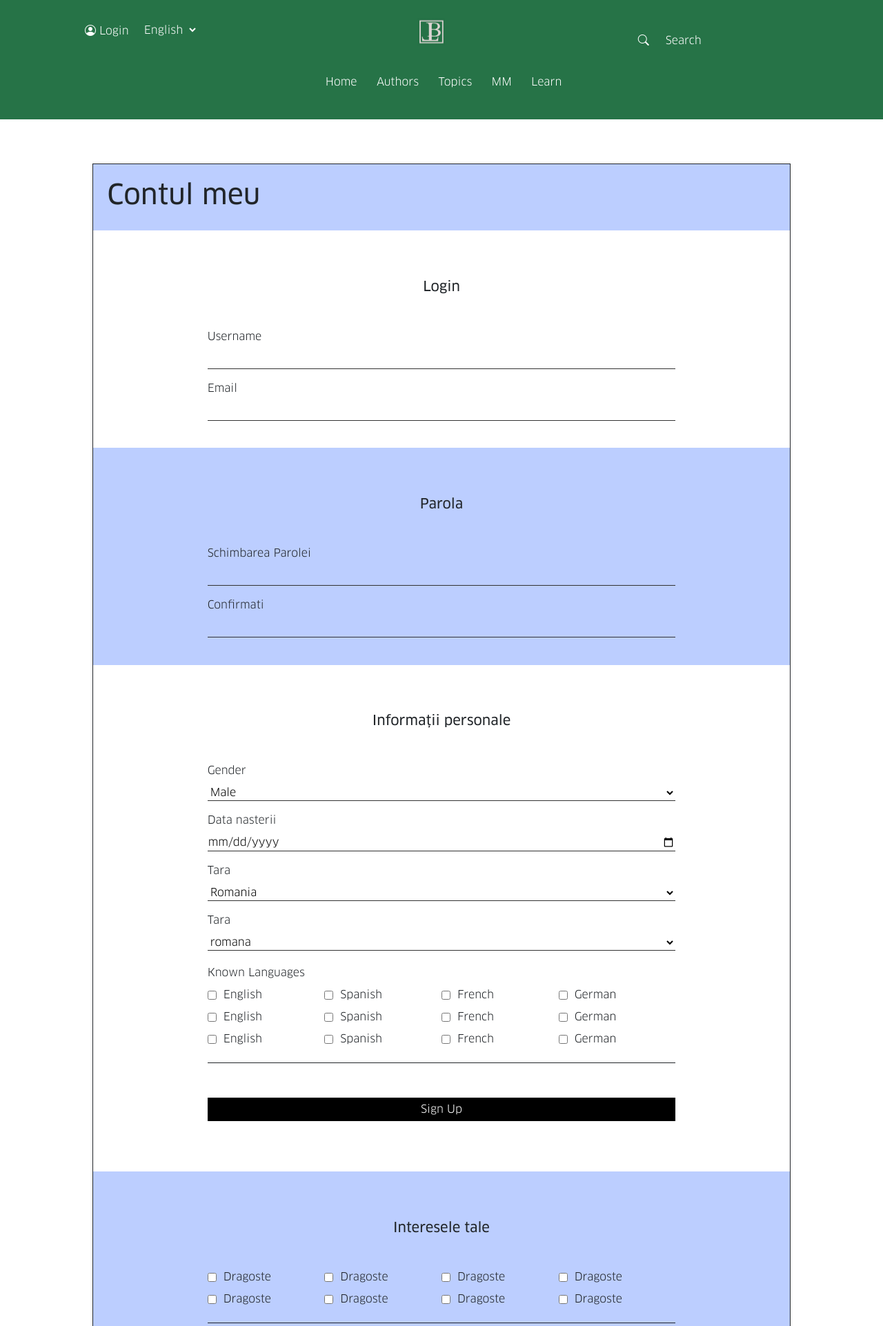
After one commit to mihnea112/banaterra, a PHP site: page /account.html in a window 1280 px wide. The commit adds this page. Shown: the top 1922 px of the page at 69% size. Run offline with PHP 8.4, Linux system fonts and the light colour scheme.

Commit message:
Accont added. In desperate need of backend

```diff
--- /dev/null
+++ b/account.html
@@ -0,0 +1,354 @@
+<!DOCTYPE html>
+<html lang="en">
+	<head>
+		<meta charset="UTF-8" />
+		<meta name="viewport" content="width=device-width, initial-scale=1.0" />
+		<title>Banaterra</title>
+		<link rel="stylesheet" href="https://cdnjs.cloudflare.com/ajax/libs/font-awesome/4.7.0/css/font-awesome.min.css" />
+		<link rel="stylesheet" href="https://cdn.jsdelivr.net/npm/bootstrap-icons@1.10.5/font/bootstrap-icons.css" />
+		<link
+			href="https://cdn.jsdelivr.net/npm/bootstrap@5.3.0/dist/css/bootstrap.min.css"
+			rel="stylesheet"
+			integrity="sha384-9ndCyUaIbzAi2FUVXJi0CjmCapSmO7SnpJef0486qhLnuZ2cdeRhO02iuK6FUUVM"
+			crossorigin="anonymous" />
+		<link
+			rel="stylesheet"
+			type="text/css"
+			href="https://stackpath.bootstrapcdn.com/bootstrap/4.1.0/css/bootstrap.min.css" />
+		<link
+			rel="stylesheet"
+			type="text/css"
+			href="https://stackpath.bootstrapcdn.com/font-awesome/4.7.0/css/font-awesome.min.css" />
+		<link rel="stylesheet" href="css/style.css" />
+		<script
+			defer
+			src="https://cdn.jsdelivr.net/npm/bootstrap@5.3.0/dist/js/bootstrap.bundle.min.js"
+			integrity="sha384-geWF76RCwLtnZ8qwWowPQNguL3RmwHVBC9FhGdlKrxdiJJigb/j/68SIy3Te4Bkz"
+			crossorigin="anonymous"></script>
+	</head>
+	<body>
+		<section class="nav">
+			<div class="row navrow">
+				<div class="col-md-4 col-sm-4 col-4">
+					<button class="btn no-out-focus white-txt"><i class="bi bi-person-circle"></i> Login</button>
+					<select class="no-bg no-out-focus white-txt" data-width="fit">
+						<option data-content="English">English</option>
+						<option data-content="Español">Español</option>
+					</select>
+				</div>
+				<div class="col-md-4 col-sm-4 col-4">
+					<img class="logo-sm" src="images/logo.jpg" />
+				</div>
+				<div class="col-md-4 col-4 d-none d-md-block">
+					<form class="d-flex" role="search">
+						<button class="btn no-bg no-out-focus white-txt" type="submit"><i class="bi bi-search"></i></button>
+						<input
+							class="form-control me-2 no-out-focus no-bg white-txt"
+							type="search"
+							placeholder="Search"
+							aria-label="Search" />
+					</form>
+				</div>
+				<div class="col-md-4 col-4 col-sm-4 mx-auto">
+					<nav class="navbar navbar-expand-lg bg-* justify-content-center">
+						<div class="container-fluid">
+							<button
+								class="navbar-toggler ms-auto"
+								type="button"
+								data-bs-toggle="collapse"
+								data-bs-target="#navbarSupportedContent"
+								aria-controls="navbarSupportedContent"
+								aria-expanded="false"
+								aria-label="Toggle navigation">
+								<span class="navbar-toggler-icon"><i class="bi bi-list white-txt"></i></span>
+							</button>
+							<div class="collapse navbar-collapse" id="navbarSupportedContent">
+								<ul class="navbar-nav">
+									<li class="nav-item">
+										<a class="nav-link white-txt" href="/">Home</a>
+									</li>
+									<li class="nav-item">
+										<a class="nav-link white-txt" href="authors.html">Authors</a>
+									</li>
+									<li class="nav-item">
+										<a class="nav-link white-txt" href="topics.html">Topics</a>
+									</li>
+									<li class="nav-item">
+										<a class="nav-link white-txt" href="mm.html">MM</a>
+									</li>
+									<li class="nav-item">
+										<a class="nav-link white-txt" href="learn.html">Learn</a>
+									</li>
+								</ul>
+							</div>
+						</div>
+					</nav>
+				</div>
+			</div>
+		</section>
+
+		<!-- NAVBAR END -->
+
+		<!-- start MAIN PAGE CONTENT -->
+
+		<section class="cont">
+			<div class="container cont-5-padding">
+				<div class="cell">
+					<section class="highlighted cont-2-padding">
+						<h1 class="page-heading">Contul meu</h1>
+					</section>
+					<section class="cont-2-padding text-center">
+						<h5 class="font-news top-5-margin btm-5-margin">Login</h5>
+						<form action="your_server_endpoint_here" method="post">
+							<div class="form-group">
+								<label for="username" class="form-label">Username</label>
+								<input type="text" id="username" name="username" class="form-input" required />
+							</div>
+							<div class="form-group">
+								<label for="email" class="form-label">Email</label>
+								<input type="email" id="email" name="email" class="form-input" required />
+							</div>
+							<!-- <div class="form-group">
+								<label for="password" class="form-label">Password</label>
+								<input type="password" id="password" name="password" class="form-input" required />
+							</div> -->
+							<!-- <button type="submit" class="btn-submit">Sign Up</button> -->
+						</form>
+					</section>
+					<section class="cont-2-padding text-center highlighted">
+						<h5 class="font-news top-5-margin btm-5-margin">Parola</h5>
+						<form action="your_server_endpoint_here" method="post">
+							<div class="form-group">
+								<label for="password-change" class="form-label">Schimbarea Parolei</label>
+								<input type="password" id="password-change" name="password-change" class="form-input" required />
+							</div>
+							<div class="form-group">
+								<label for="password-conf" class="form-label">Confirmati</label>
+								<input type="password" id="password-conf" name="password-conf" class="form-input" required />
+							</div>
+							<!-- <div class="form-group">
+								<label for="password" class="form-label">Password</label>
+								<input type="password" id="password" name="password" class="form-input" required />
+							</div> -->
+							<!-- <button type="submit" class="btn-submit">Sign Up</button> -->
+						</form>
+					</section>
+					<section class="cont-2-padding text-center">
+						<h5 class="font-news top-5-margin btm-5-margin">Informații personale</h5>
+						<form action="your_server_endpoint_here" method="post">
+							<div class="form-group">
+								<label for="gender" class="form-label">Gender</label>
+								<select id="gender" name="gender" class="select-input">
+									<option value="male">Male</option>
+									<option value="female">Female</option>
+									<option value="other">Other</option>
+								</select>
+							</div>
+							<div class="form-group">
+								<label for="date" class="form-label">Data nasterii</label>
+								<input type="date" id="date" name="date" class="form-input" required />
+							</div>
+							<div class="form-group">
+								<label for="country" class="form-label">Tara</label>
+								<select id="country" name="county" class="select-input form-input">
+									<option value="ro">Romania</option>
+									<option value="de">Germania</option>
+									<option value="ja">Japonia</option>
+								</select>
+							</div>
+							<div class="form-group">
+								<label for="lang" class="form-label">Tara</label>
+								<select id="lang" name="lang" class="select-input form-input">
+									<option value="ro">romana</option>
+									<option value="de">germana</option>
+									<option value="ja">japoneza</option>
+								</select>
+							</div>
+
+							<div class="form-group bborder">
+								<label for="languages" class="form-label">Known Languages</label>
+								<div class="checkbox-group">
+									<label class="checkbox-label">
+										<input type="checkbox" name="languages[]" value="english" class="checkbox-input" /> English
+									</label>
+									<label class="checkbox-label">
+										<input type="checkbox" name="languages[]" value="spanish" class="checkbox-input" /> Spanish
+									</label>
+									<label class="checkbox-label">
+										<input type="checkbox" name="languages[]" value="french" class="checkbox-input" /> French
+									</label>
+									<label class="checkbox-label">
+										<input type="checkbox" name="languages[]" value="german" class="checkbox-input" /> German
+									</label>
+									<label class="checkbox-label">
+										<input type="checkbox" name="languages[]" value="english" class="checkbox-input" /> English
+									</label>
+									<label class="checkbox-label">
+										<input type="checkbox" name="languages[]" value="spanish" class="checkbox-input" /> Spanish
+									</label>
+									<label class="checkbox-label">
+										<input type="checkbox" name="languages[]" value="french" class="checkbox-input" /> French
+									</label>
+									<label class="checkbox-label">
+										<input type="checkbox" name="languages[]" value="german" class="checkbox-input" /> German
+									</label>
+									<label class="checkbox-label">
+										<input type="checkbox" name="languages[]" value="english" class="checkbox-input" /> English
+									</label>
+									<label class="checkbox-label">
+										<input type="checkbox" name="languages[]" value="spanish" class="checkbox-input" /> Spanish
+									</label>
+									<label class="checkbox-label">
+										<input type="checkbox" name="languages[]" value="french" class="checkbox-input" /> French
+									</label>
+									<label class="checkbox-label">
+										<input type="checkbox" name="languages[]" value="german" class="checkbox-input" /> German
+									</label>
+								</div>
+							</div>
+							<button type="submit" class="btn-save top-5-margin btm-5-margin">Sign Up</button>
+						</form>
+					</section>
+
+					<section class="cont-2-padding text-center highlighted">
+						<h5 class="font-news top-5-margin btm-5-margin">Interesele tale</h5>
+						<form action="your_server_endpoint_here" method="post">
+							<div class="form-group bborder">
+								<div class="checkbox-group">
+									<label class="checkbox-label">
+										<input type="checkbox" name="Dragoste" value="english" class="checkbox-input" /> Dragoste
+									</label>
+									<label class="checkbox-label">
+										<input type="checkbox" name="Dragoste" value="english" class="checkbox-input" /> Dragoste
+									</label>
+									<label class="checkbox-label">
+										<input type="checkbox" name="Dragoste" value="english" class="checkbox-input" /> Dragoste
+									</label>
+									<label class="checkbox-label">
+										<input type="checkbox" name="Dragoste" value="english" class="checkbox-input" /> Dragoste
+									</label>
+									<label class="checkbox-label">
+										<input type="checkbox" name="Dragoste" value="english" class="checkbox-input" /> Dragoste
+									</label>
+									<label class="checkbox-label">
+										<input type="checkbox" name="Dragoste" value="english" class="checkbox-input" /> Dragoste
+									</label>
+									<label class="checkbox-label">
+										<input type="checkbox" name="Dragoste" value="english" class="checkbox-input" /> Dragoste
+									</label>
+									<label class="checkbox-label">
+										<input type="checkbox" name="Dragoste" value="english" class="checkbox-input" /> Dragoste
+									</label>
+								</div>
+							</div>
+							<button type="submit" class="btn-save top-5-margin btm-5-margin">Save</button>
+						</form>
+					</section>
+
+					<section class="cont-2-padding text-center ">
+						<h5 class="font-news top-5-margin btm-5-margin">Teme</h5>
+						<form action="your_server_endpoint_here" method="post">
+							<div class="form-group bborder">
+								<div class="checkbox-group">
+									<label class="checkbox-label">
+										<input type="checkbox" name="Dragoste" value="english" class="checkbox-input" /> Zilele Lumii
+									</label>
+									<label class="checkbox-label">
+										<input type="checkbox" name="Dragoste" value="english" class="checkbox-input" /> Zilele Lumii
+									</label>
+									<label class="checkbox-label">
+										<input type="checkbox" name="Dragoste" value="english" class="checkbox-input" /> Zilele Lumii
+									</label>
+									<label class="checkbox-label">
+										<input type="checkbox" name="Dragoste" value="english" class="checkbox-input" /> Zilele Lumii
+									</label>
+									<label class="checkbox-label">
+										<input type="checkbox" name="Dragoste" value="english" class="checkbox-input" /> Zilele Lumii
+									</label>
+									<label class="checkbox-label">
+										<input type="checkbox" name="Dragoste" value="english" class="checkbox-input" /> Zilele Lumii
+									</label>
+									<label class="checkbox-label">
+										<input type="checkbox" name="Dragoste" value="english" class="checkbox-input" /> Zilele Lumii
+									</label>
+									<label class="checkbox-label">
+										<input type="checkbox" name="Dragoste" value="english" class="checkbox-input" /> Zilele Lumii
+									</label>
+									<label class="checkbox-label">
+										<input type="checkbox" name="Dragoste" value="english" class="checkbox-input" /> Zilele Lumii
+									</label>
+									<label class="checkbox-label">
+										<input type="checkbox" name="Dragoste" value="english" class="checkbox-input" /> Zilele Lumii
+									</label>
+									<label class="checkbox-label">
+										<input type="checkbox" name="Dragoste" value="english" class="checkbox-input" /> Zilele Lumii
+									</label>
+
+								</div>
+							</div>
+							<button type="submit" class="btn-save top-5-margin btm-5-margin">Save</button>
+						</form>
+					</section>
+				</div>
+			</div>
+		</section>
+
+		<!-- end MAIN PAGE CONTETN -->
+
+		<!-- FOOTER -->
+
+		<footer>
+			<div class="container cont-5-padding footer">
+				<div class="row">
+					<div class="col-md-3">
+						<h3>
+							Fa parte din lumea <br />
+							BanaTerra
+						</h3>
+						<img src="" />
+					</div>
+					<div class="col-md-3">
+						<p>
+							Inregistreaza-te si apratine comunitatii BanaTerra pentru a avea acces la caarcteristici si continut
+							exclusiv.
+						</p>
+						<a href="register.php">Register area</a>
+					</div>
+					<div class="col-md-6" id="footer-menu">
+						<div class="row menu">
+							<div class="col-md-4">
+								<h6>Sitemap</h6>
+								<p><a class="footer-link" href="">Authors</a></p>
+								<p><a class="footer-link" href="">Topics</a></p>
+								<p><a class="footer-link" href="">Learn</a></p>
+							</div>
+							<div class="col-md-4">
+								<h6>Contact</h6>
+								<p>contact@bterra.ro</p>
+								<p>+40735462000</p>
+								<p>Str. Timotei Cipariu,</p>
+								<p>nr.1, ap.2, Timisoara, RO</p>
+							</div>
+							<div class="col-md-4">
+								<h6>Follow us</h6>
+								<p>Instagram</p>
+								<p>Facebook</p>
+								<p>Youtube</p>
+							</div>
+						</div>
+					</div>
+				</div>
+			</div>
+		</footer>
+		<script type="text/javascript" src="https://code.jquery.com/jquery-3.3.1.slim.min.js"></script>
+		<script
+			type="text/javascript"
+			src="https://cdnjs.cloudflare.com/ajax/libs/popper.js/1.14.0/umd/popper.min.js"></script>
+		<script
+			type="text/javascript"
+			src="https://stackpath.bootstrapcdn.com/bootstrap/4.1.0/js/bootstrap.min.js"></script>
+		<script type="text/javascript" src="js/scripts.js"></script>
+	</body>
+</html>
+
+<!-- MATEI EDITED -->
--- a/css/style.css
+++ b/css/style.css
@@ -100,6 +100,14 @@ body{
 
 .sect-padding{
   padding-top: 3%;
+}
+
+.top-5-margin{
+  margin-top: 5%;
+}
+
+.btm-5-margin{
+  margin-bottom: 5%;
 }
 
 .main-author h4{
@@ -258,9 +266,8 @@ footer h6{
 
 /* DESPRE NOI */
 
-.page-heading {
+.page-heading, .font-news {
   font-family: "ClanProNews";
-  background: white;
 }
 
 .cont-2-padding {
@@ -312,6 +319,62 @@ footer h6{
   padding:1% 3%;
 }
 
-.donate{
+.donate, .highlighted{
   background-color: #bcceff;
 }
+
+/* CONTUL MEU */
+.cont{
+  background-color: white;
+}
+
+.cell {
+  border-style: solid;
+  border-width: 1px;
+}
+
+form {
+  width: 70%;
+  margin: 2% 15%;
+}
+
+ .form-label {
+   display: block;
+   text-align: start;
+ }
+
+ .form-input, .select-input {
+   width: 100%;
+   border: none;
+   border-bottom: 1px solid #333;
+   background: transparent;
+   outline: none;
+ }
+
+.checkbox-group {
+  display: flex;
+  flex-wrap: wrap;
+}
+
+.checkbox-label{
+  width:25%;
+  display: flex;
+  align-items: center;
+}
+
+.checkbox-input {
+   margin-right: 10px;
+  }
+
+.btn-save {
+  background-color: black;
+  color: #fff;
+  padding: 5px;
+  width: 100%;
+  border: none;
+  cursor: pointer;
+}
+
+ .btn-submit:hover {
+   background-color: #0056b3;
+ }
--- a/index.html
+++ b/index.html
@@ -200,16 +200,17 @@
 				</div>
 			</div>
 		</section>
-		<section class="donate sect-padding">
+		<section class="sect-padding">
 			<div class="container">
 				<div class="row">
 					<div class="col-md-4">
 						<h3>Donate</h3>
 					</div>
-					<div class="col-md-8">
+					<div class="col-md-8 after-sect-padding">
 						<p>
 							By donating, you help us build a library and generate original online and offline(book, fine art) content.
 						</p>
+						<a href="donate.html"><i class="bi bi-arrow-right"></i> Citește mai mult...</a>
 					</div>
 				</div>
 			</div>
```
Also changed, not shown: BanaTerra Design/DONE07_BanaTerra_Donate/B-Terra_website_donate.jpg (renamed from BanaTerra Design/07_BanaTerra_Donate/B-Terra_website_donate.jpg), BanaTerra Design/DONE07_BanaTerra_Donate/B-Terra_website_donate_BANNER_MOBILE.jpg (renamed from BanaTerra Design/07_BanaTerra_Donate/B-Terra_website_donate_BANNER_MOBILE.jpg), BanaTerra Design/DONE07_BanaTerra_Donate/B-Terra_website_donate_banner.jpg (renamed from BanaTerra Design/07_BanaTerra_Donate/B-Terra_website_donate_banner.jpg), BanaTerra Design/DONE07_BanaTerra_Donate/B-Terra_website_donate_schita.jpg (renamed from BanaTerra Design/07_BanaTerra_Donate/B-Terra_website_donate_schita.jpg), 2 other files.
